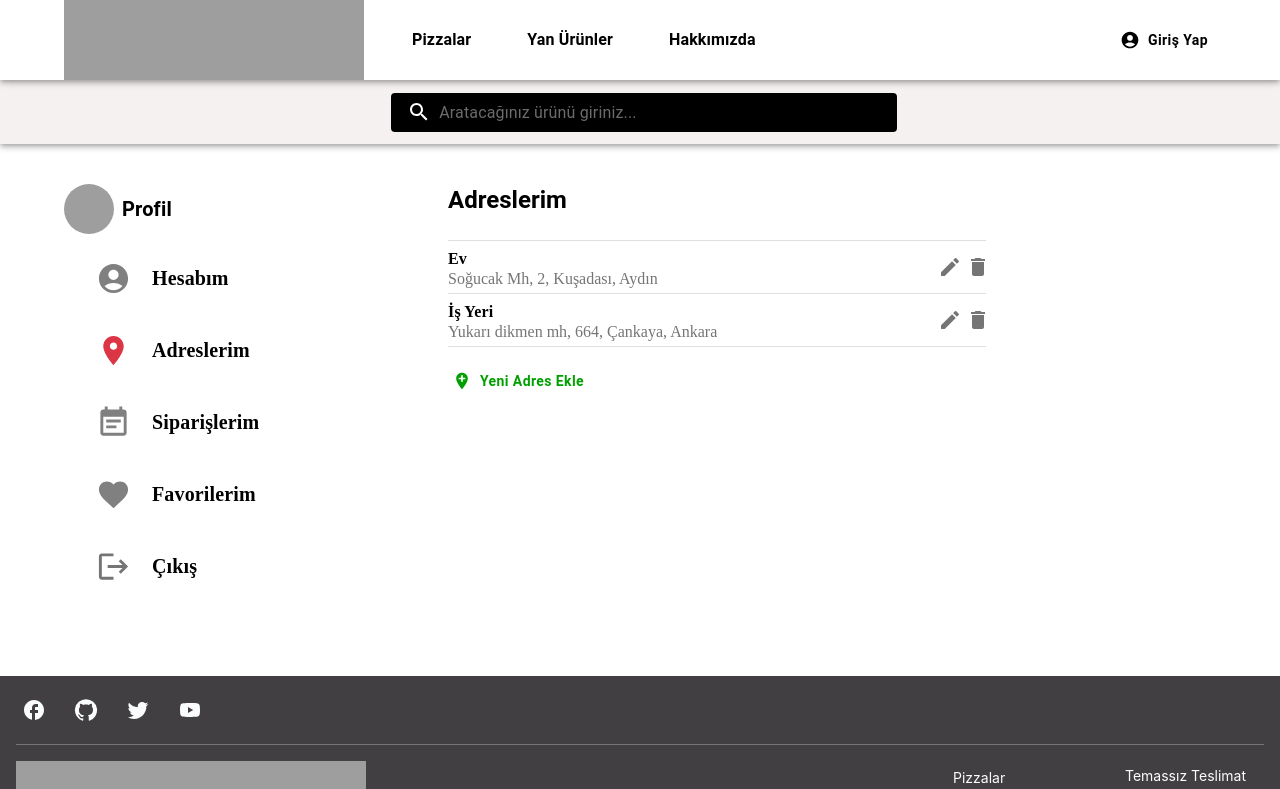
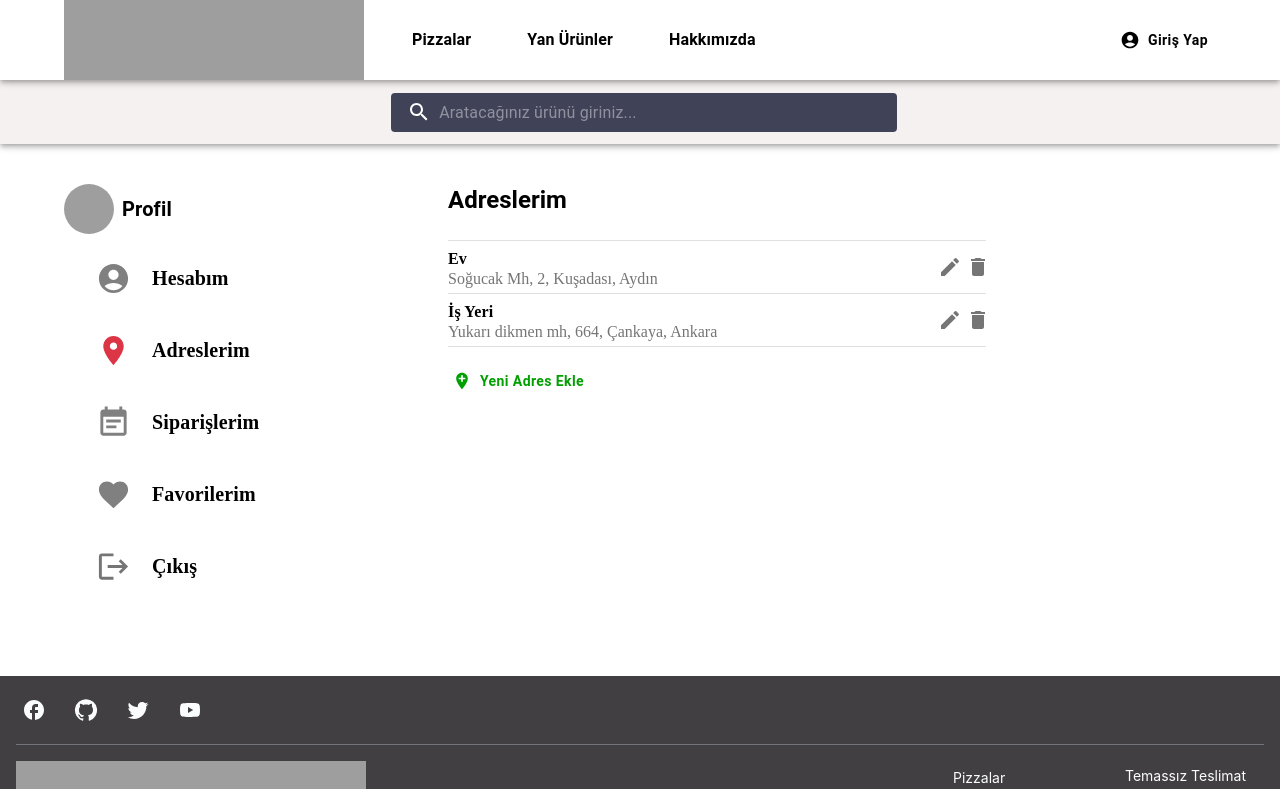
Before and after one commit to zehracakir/PieCentralPizza, a React (Create React App) app in the folder front-end/: page /profil/adreslerim in a window 1280 px wide. Shown: the top 789 px of the page. Built offline with nearby package versions, Linux system fonts and the light colour scheme; grey boxes are pictures that could not be loaded.

Commit message:
search bar's color edited

```diff
--- a/front-end/src/components/UrunArama/index.js
+++ b/front-end/src/components/UrunArama/index.js
@@ -9,9 +9,9 @@ import SearchIcon from '@mui/icons-material/Search';
 const Search = styled('div')(({ theme }) => ({
   position: 'relative',
   borderRadius: theme.shape.borderRadius,
-  backgroundColor: "#000000",
+  backgroundColor: "#404258",
   '&:hover': {
-    backgroundColor: "#181823",
+    backgroundColor: "#474E68",
   },
   marginLeft: 0,
   width: '100%',
```
